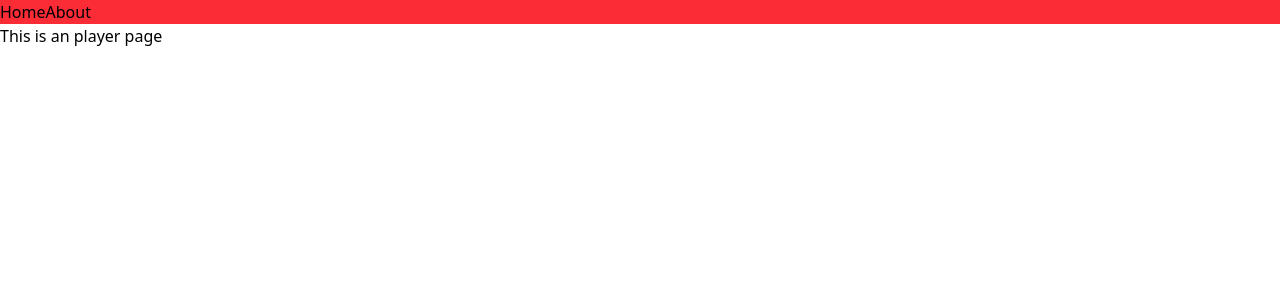
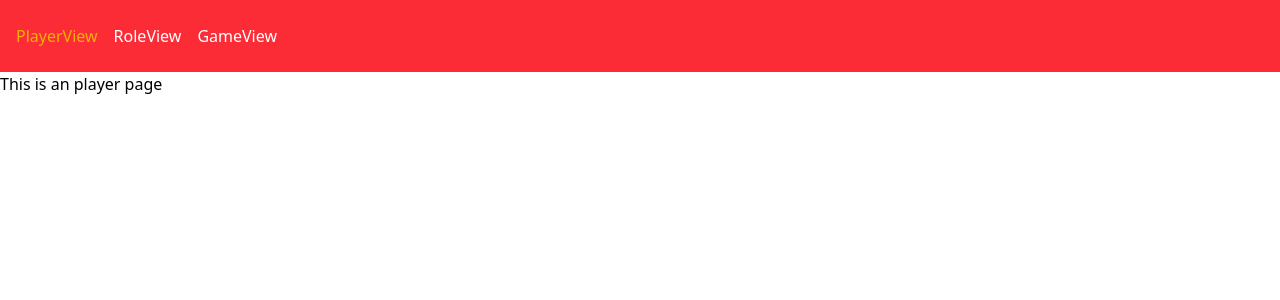
Before and after one commit to amirrr1987/mafia, a Vue app: page / in a window 1280 px wide. Shown: the top 300 px of the page. Built offline with nearby package versions, Linux system fonts and the light colour scheme; the HTML template or start-up script is replaced by a standard one.

Commit message:
Update App.vue

```diff
--- a/src/App.vue
+++ b/src/App.vue
@@ -1,7 +1,18 @@
 <template>
-  <nav class="bg-red-500">
-    <RouterLink to="/">Home</RouterLink>
-    <RouterLink to="/about">About</RouterLink>
+  <nav class="py-6 bg-red-500">
+    <div class="container mx-auto px-4">
+      <ul class="flex gap-4">
+        <RouterLink :to="{ name: 'PlayerView' }" class="text-white" active-class="text-yellow-500">
+          PlayerView
+        </RouterLink>
+        <RouterLink :to="{ name: 'RoleView' }" class="text-white" active-class="text-yellow-500">
+          RoleView
+        </RouterLink>
+        <RouterLink :to="{ name: 'GameView' }" class="text-white" active-class="text-yellow-500">
+          GameView
+        </RouterLink>
+      </ul>
+    </div>
   </nav>
   <RouterView />
 </template>
```
